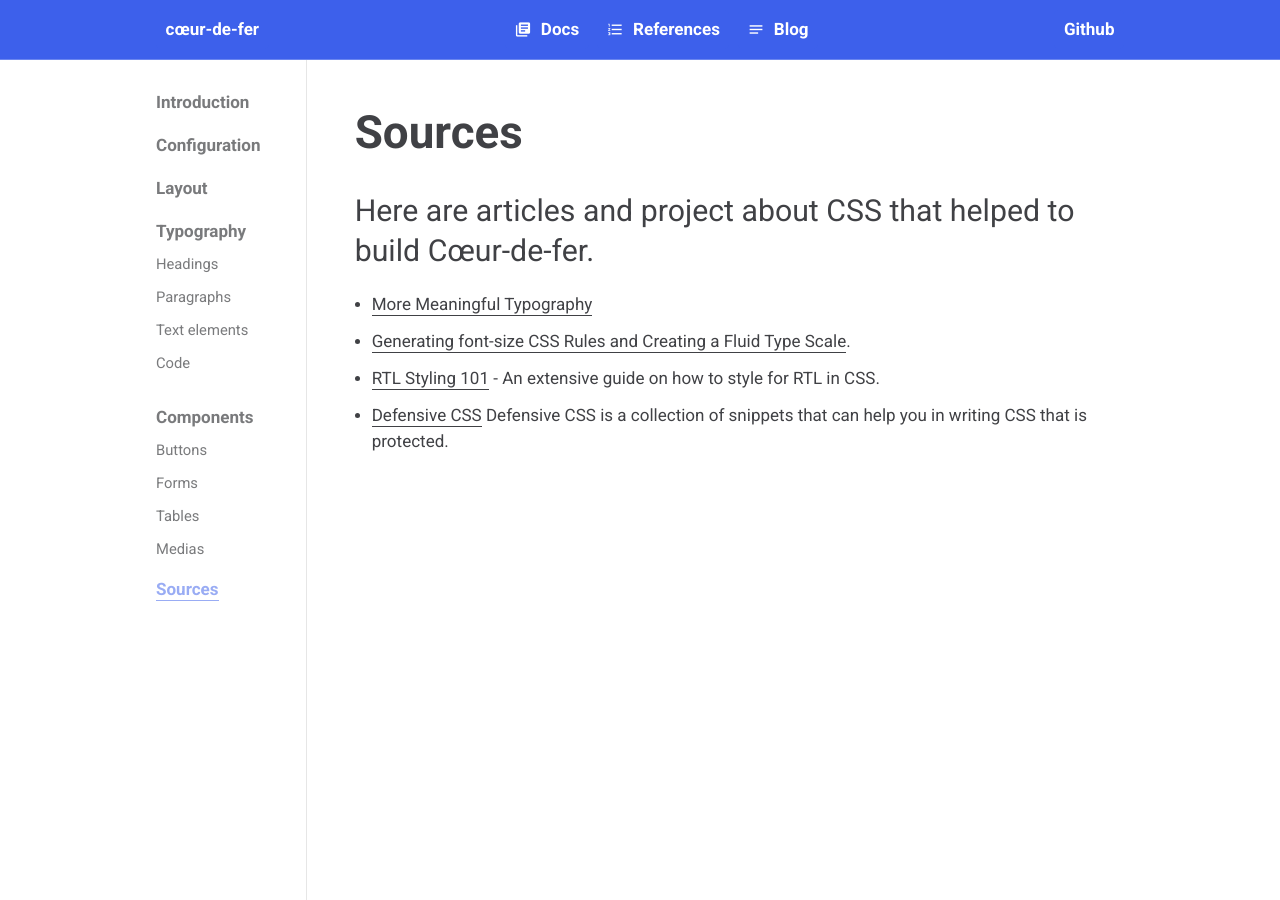
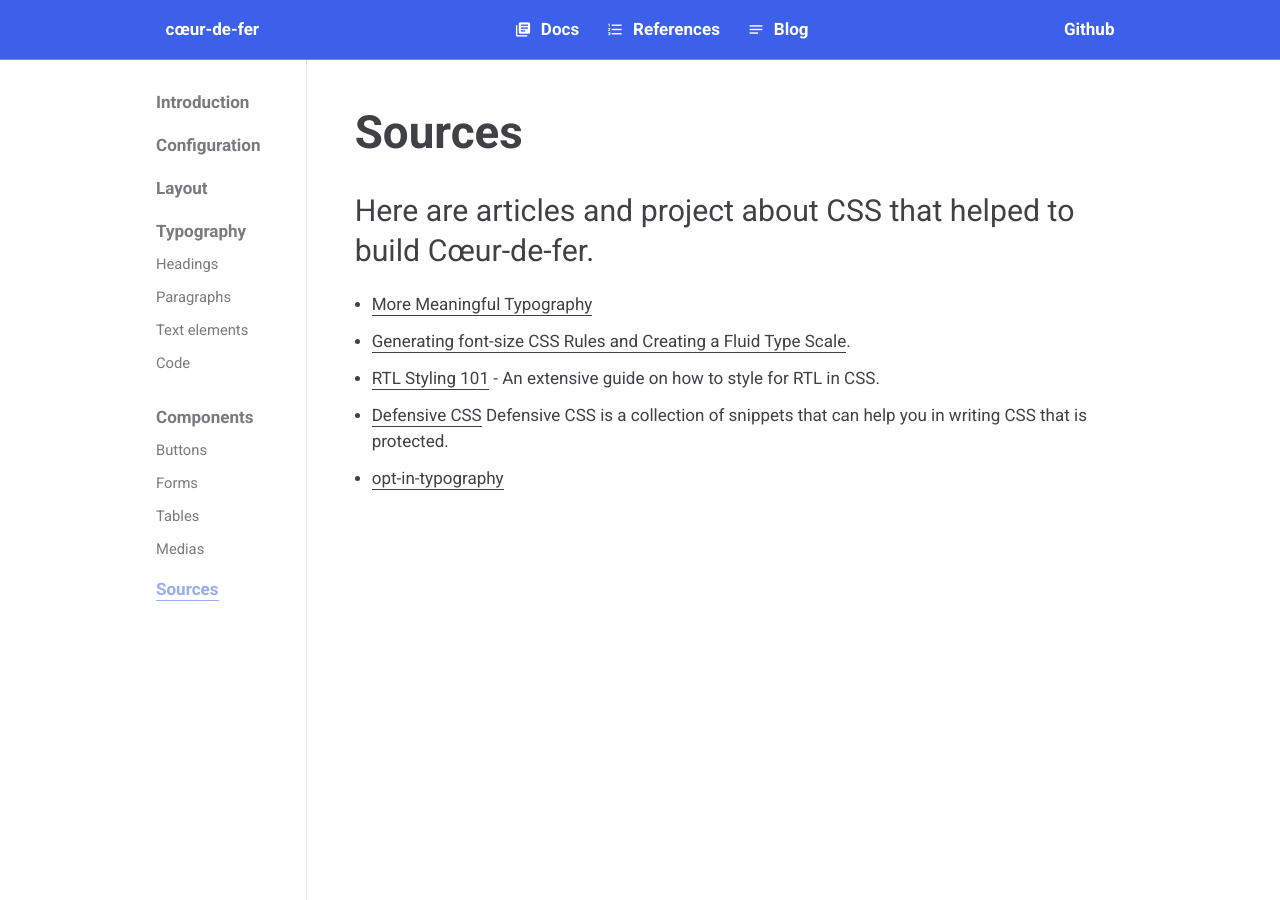
Before and after one commit to wizhou/coeur-de-fer, a Jekyll site: the page built from docs/_docs/sources.md, in a window 1280 px wide and 900 px high. Built offline with Jekyll 4.4.1, drawn with Linux system fonts in a browser that asks for light colours; nearby versions of some CDN libraries.

Commit message:
[TASK] Add a source
Adding of one source on docs

```diff
--- a/docs/_docs/components/sources.md
+++ b/docs/_docs/sources.md
@@ -11,3 +11,4 @@ nav_order: 6
 - [Generating font-size CSS Rules and Creating a Fluid Type Scale](https://moderncss.dev/generating-font-size-css-rules-and-creating-a-fluid-type-scale/).
 - [RTL Styling 101](https://rtlstyling.com) - An extensive guide on how to style for RTL in CSS.
 - [Defensive CSS](https://ishadeed.com/article/defensive-css/) Defensive CSS is a collection of snippets that can help you in writing CSS that is protected.
+- [opt-in-typography](https://css-tricks.com/opt-in-typography/)
```
